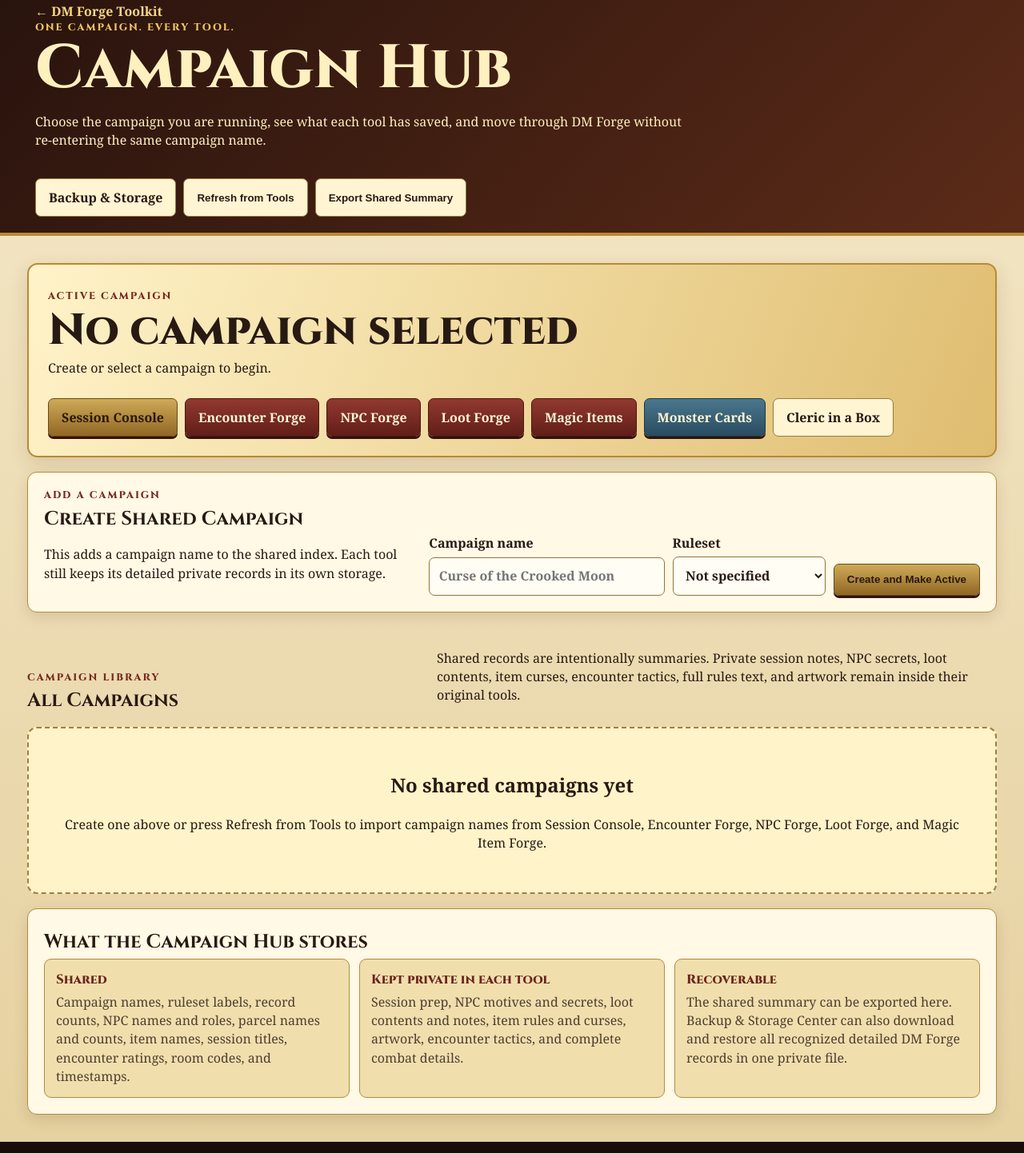
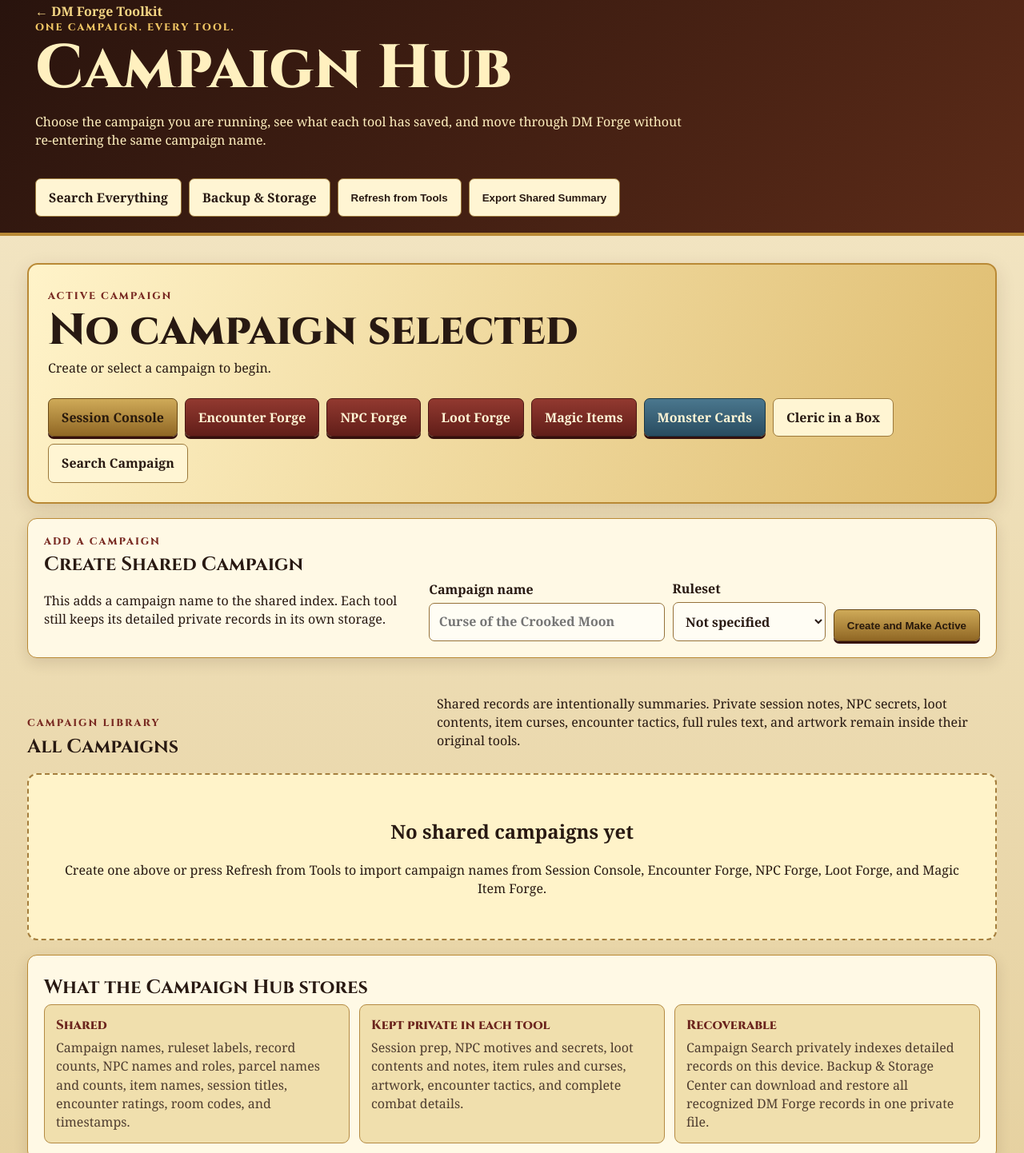
Before and after one commit to cbw29512/monstercardforge, a website: page campaigns.html in a window 1280 px wide. Shown: the part 17-1459 px from the top of the page at 80% size. Drawn offline with Linux system fonts and the light colour scheme; a web font is replaced by a local one.

Commit message:
Add private Campaign Search to Campaign Hub

```diff
--- a/campaigns.html
+++ b/campaigns.html
@@ -14,7 +14,7 @@
     <a class="back" href="index.html">← DM Forge Toolkit</a>
     <div class="brand-row">
       <div><p class="eyebrow">One campaign. Every tool.</p><h1>Campaign Hub</h1><p class="tagline">Choose the campaign you are running, see what each tool has saved, and move through DM Forge without re-entering the same campaign name.</p></div>
-      <div class="header-actions"><a class="btn light" href="backup-center.html">Backup & Storage</a><button class="btn light" id="refreshSources" type="button">Refresh from Tools</button><button class="btn light" id="exportSummary" type="button">Export Shared Summary</button></div>
+      <div class="header-actions"><a class="btn light" href="campaign-search.html">Search Everything</a><a class="btn light" href="backup-center.html">Backup & Storage</a><button class="btn light" id="refreshSources" type="button">Refresh from Tools</button><button class="btn light" id="exportSummary" type="button">Export Shared Summary</button></div>
     </div>
   </header>
 
@@ -29,6 +29,7 @@
         <a class="btn" id="openMagicItems" href="magic-items.html">Magic Items</a>
         <a class="btn blue" id="openMonsterCards" href="monster-cards.html">Monster Cards</a>
         <a class="btn light" id="openHealingBox" href="https://cbw29512.github.io/healingbox/">Cleric in a Box</a>
+        <a class="btn light" id="openCampaignSearch" href="campaign-search.html">Search Campaign</a>
       </div>
     </section>
 
@@ -49,7 +50,7 @@
       <div class="privacy-grid">
         <div><b>Shared</b><span>Campaign names, ruleset labels, record counts, NPC names and roles, parcel names and counts, item names, session titles, encounter ratings, room codes, and timestamps.</span></div>
         <div><b>Kept private in each tool</b><span>Session prep, NPC motives and secrets, loot contents and notes, item rules and curses, artwork, encounter tactics, and complete combat details.</span></div>
-        <div><b>Recoverable</b><span>The shared summary can be exported here. Backup & Storage Center can also download and restore all recognized detailed DM Forge records in one private file.</span></div>
+        <div><b>Recoverable</b><span>Campaign Search privately indexes detailed records on this device. Backup & Storage Center can download and restore all recognized DM Forge records in one private file.</span></div>
       </div>
     </section>
   </main>
```
